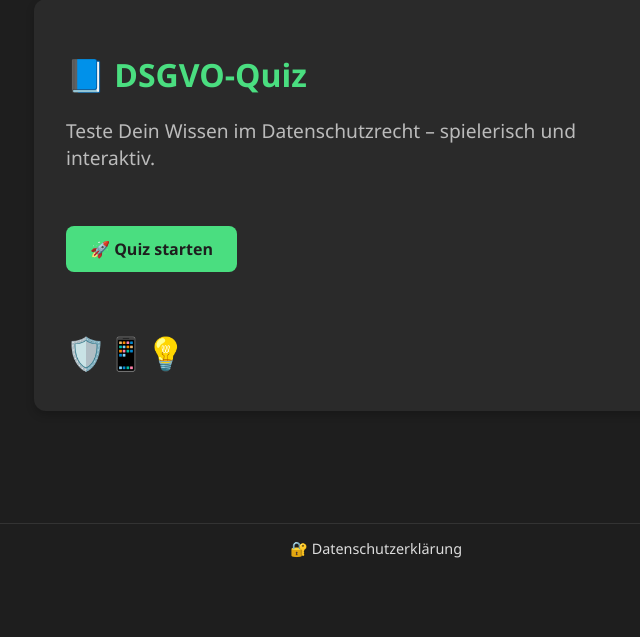
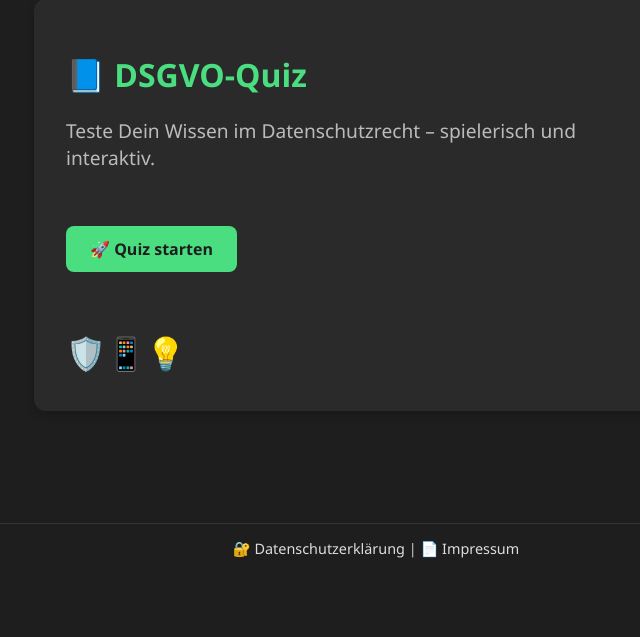
Before and after one commit to sleischel/Datenschutz, a Flask app: page /quiz in a window 1280 px wide. Shown: the part 227-864 px from the top of the page, without its empty margins (274-914 px from the left). Run offline with Flask 3, Linux system fonts and the light colour scheme.

Commit message:
Update quiz.html

```diff
--- a/templates/quiz.html
+++ b/templates/quiz.html
@@ -18,6 +18,8 @@
   </div>
 </body>
   <footer class="footer">
-  <a href="{{ url_for('datenschutz') }}">🔐 Datenschutzerklärung</a>
+  <a href="{{ url_for('datenschutz') }}">🔐 Datenschutzerklärung</a> |
+  <a href="{{ url_for('impressum') }}">📄 Impressum</a>
 </footer>
+
 </html>
```
